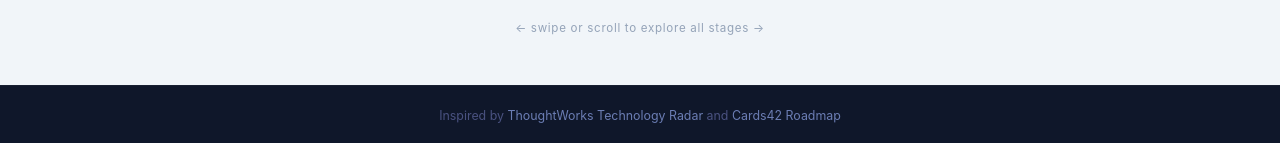
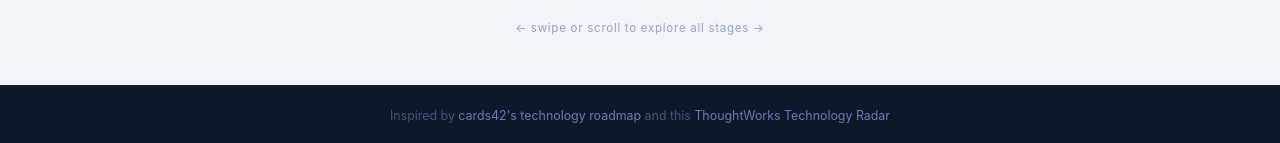
Before and after one commit to feststelltaste/asmr, a Jekyll site: the page built from index.html, in a window 1280 px wide and 900 px high, scrolled down 2882 px. Shown: the part 754-897 px from the top of the window. Built offline with Jekyll 4.4.1, drawn with Linux system fonts in a browser that asks for light colours; some of the changed text lies outside the part shown.

Commit message:
update cards42 reference

```diff
--- a/_layouts/default.html
+++ b/_layouts/default.html
@@ -23,11 +23,6 @@
           </a>
         </div>
       </div>
-      <div class="header-badge">
-        <a href="https://cards42.org/roadmap/" target="_blank" rel="noopener" class="ref-link">
-          Inspired by cards42.org
-        </a>
-      </div>
     </div>
   </header>
 
@@ -37,8 +32,7 @@
 
   <footer class="site-footer">
     <p>
-      Inspired by <a href="https://www.thoughtworks.com/radar" target="_blank" rel="noopener">ThoughtWorks Technology Radar</a>
-      and <a href="https://cards42.org/roadmap/" target="_blank" rel="noopener">Cards42 Roadmap</a>
+      Inspired by <a href="https://cards42.org/roadmap/" target="_blank" rel="noopener">cards42's technology roadmap</a> and this <a href="https://www.thoughtworks.com/radar" target="_blank" rel="noopener">ThoughtWorks Technology Radar</a>
     </p>
   </footer>
 
--- a/_layouts/practice.html
+++ b/_layouts/practice.html
@@ -29,9 +29,6 @@ layout: default
       {% if page.category %}
       <span class="tech-category">{{ page.category }}</span>
       {% endif %}
-      {% if page.strategic_value %}
-      <span class="sv-badge sv-{{ page.strategic_value }}">{{ page.strategic_value }}</span>
-      {% endif %}
     </div>
     {% if page.description %}
     <p class="tech-summary">{{ page.description }}</p>
@@ -55,6 +52,9 @@ layout: default
             <span class="dsq dsq-lg{% if page.devops_phases contains p %} dsq-on{% endif %}" title="{{ p }}">{{ p | slice: 0 | upcase }}</span>
           {% endfor %}
         </div>
+        {% if page.strategic_value %}
+        <span class="sv-badge sv-badge-lg sv-{{ page.strategic_value }}">{{ page.strategic_value }}</span>
+        {% endif %}
         {% if page.evolution %}
         <span class="ev-badge ev-badge-lg ev-{{ page.evolution | slugify }}">{{ page.evolution }}</span>
         {% endif %}
--- a/index.html
+++ b/index.html
@@ -19,7 +19,7 @@ layout: default
           This roadmap tracks tools, techniques, and patterns for <strong>modernizing software using agentic AI</strong> —
           from AI coding assistants and autonomous agents to legacy migration techniques that get a revival
           because of the new way we program with LLMs.
-          It uses the six-stage model from <a href="https://cards42.org/roadmap/" target="_blank" rel="noopener">Cards42</a>,
+          It uses the six-stage model from <a href="https://cards42.org/roadmap/" target="_blank" rel="noopener">cards42's technology roadmap</a>,
           extending the ThoughtWorks Technology Radar with explicit <strong>Stop</strong> and <strong>Remove</strong> stages
           to cover the full technology lifecycle.
         </p>
```
